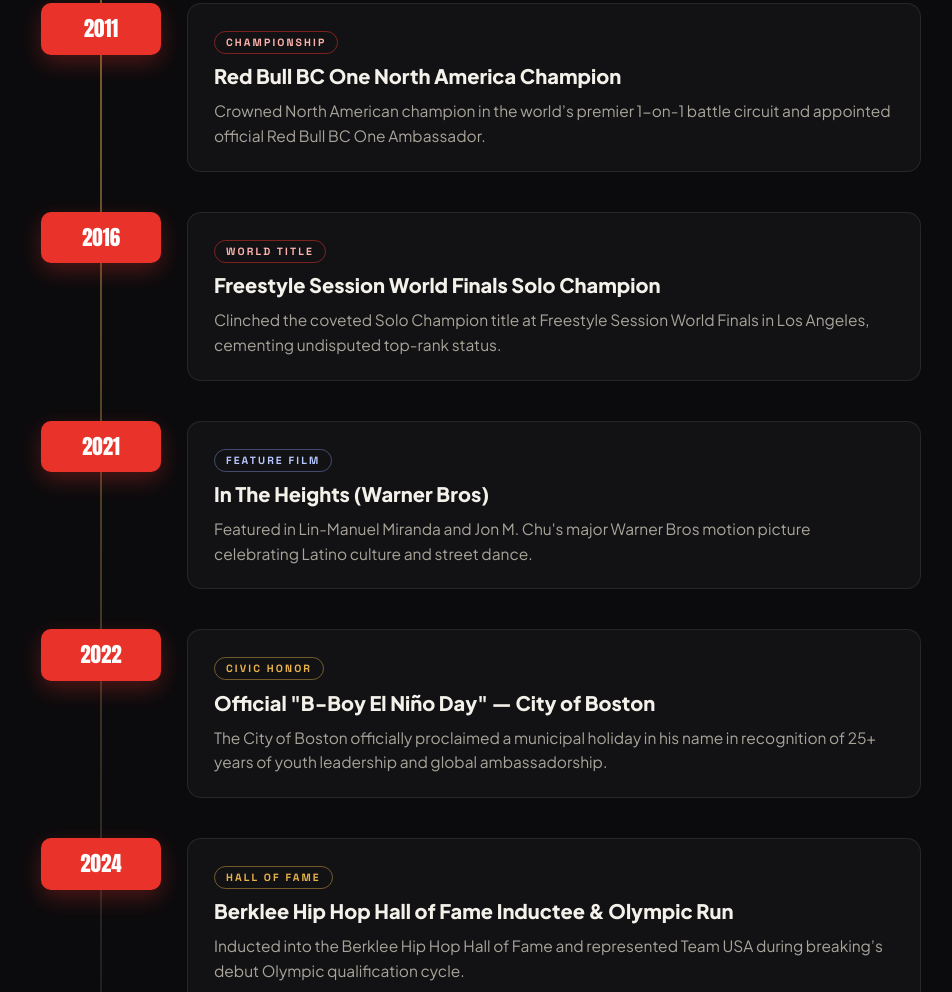
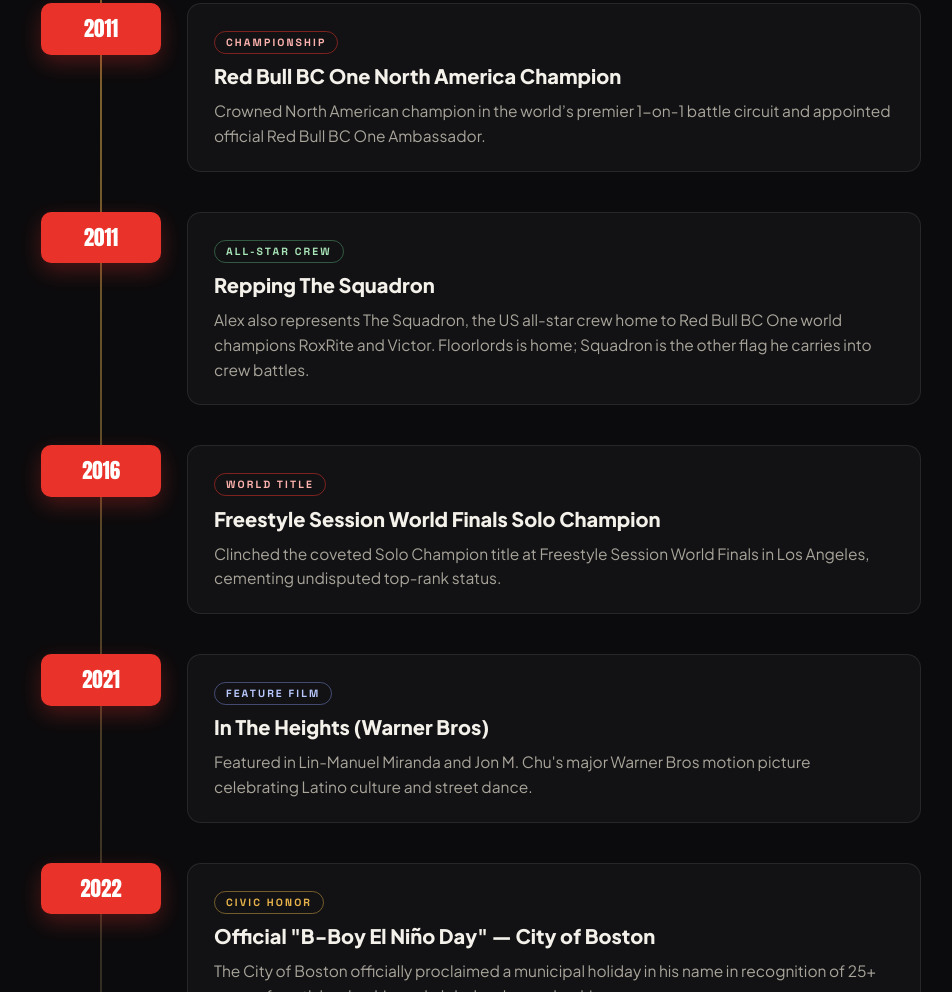
Before and after one commit to leanski-tech/bboy-el-nino-website, a plain HTML site: page index.html in a window 1280 px wide. Shown: the part 4161-5153 px from the top of the page, without its empty margins (13-965 px from the left). Drawn offline with Linux system fonts and the light colour scheme.

Commit message:
Add The Squadron: story line, 2011 Legacy entry, chat who answer; Floorlords stays the main crew

```diff
--- a/app.js
+++ b/app.js
@@ -273,7 +273,7 @@
     workshops: 'El Ni\u00f1o offers Breaking Workshops and Hip Hop History, plus classes through the Floorlords Studio. He has 28+ years of teaching behind him. For workshop bookings or class details, email ' + mailLink(BOOK_EMAIL) + ' \u2014 for the studio, you can also reach ' + mailLink(STUDIO_EMAIL) + '.',
     studio: 'Floorlords Studio is at 66 Winthrop Street, Cambridge, MA (Harvard Square). Studio email: ' + mailLink(STUDIO_EMAIL) + '. For bookings with El Ni\u00f1o himself, use ' + mailLink(BOOK_EMAIL) + '.',
     event: 'Next up: the Red Bull BC One World Final, Nov 27 to 29, 2026 in Toronto, Canada. Then the Kazakhstan Breaking Championships in Astana, Dec 4 to 6, where El Ni\u00f1o is judging, and the Ground Zero Crew 30 Year Anniversary on Dec 12 in Miami, where he is judging alongside Crumbs and Moy.',
-    who: 'Alex Diaz is B-Boy El Ni\u00f1o \u2014 world champion breaker from Boston, president of the Floorlords Crew (Boston, since 1981). He won his first world title at age 11, has performed in 35+ countries, and has 28+ years of teaching.',
+    who: 'Alex Diaz is B-Boy El Ni\u00f1o \u2014 world champion breaker from Boston, president of the Floorlords Crew (Boston, since 1981). He won his first world title at age 11, has performed in 35+ countries, and has 28+ years of teaching. He also represents The Squadron, the US all-star crew.',
     services: 'El Ni\u00f1o can be booked for four things: Breaking Workshops, Hip Hop History, Event Judging, and Keynote & Speaking. To book any of them, email ' + mailLink(BOOK_EMAIL) + '.',
     judge: 'For Event Judging, El Ni\u00f1o brings three decades at the top of the battle scene. To book him as a judge, email ' + mailLink(BOOK_EMAIL) + ' with your event date and city.',
     speak: 'For Keynote & Speaking, El Ni\u00f1o shares a story that starts with a world title at age 11 and leads the Floorlords Crew today. To book him to speak, email ' + mailLink(BOOK_EMAIL) + '.',
--- a/index.html
+++ b/index.html
@@ -271,6 +271,9 @@
                   Over three decades, El Niño has dominated or judged virtually every marquee competition on earth: <em>Red Bull BC One</em>, <em>Freestyle Session Undisputed</em>, <em>Outbreak Europe</em>, <em>B-Boy City</em>, and <em>Battle in Shanghai</em>.
                 </p>
                 <p>
+                  He also represents <strong>The Squadron</strong>, the US all-star crew he has run with since 2011, home to Red Bull BC One world champions RoxRite and Victor. Floorlords is home. Squadron is the other flag he carries into crew battles.
+                </p>
+                <p>
                   His technical precision crossed over into commercial culture: performing alongside icons like <strong>Missy Elliott, LL Cool J, 50 Cent, and Busta Rhymes</strong>, bringing authentic street breaking to the silver screen in <strong>Step Up 3D (2010)</strong>, and contributing to the film adaptation of <strong>In The Heights (2021)</strong>.
                 </p>
                 <div class="chapter-highlight-box">
@@ -393,6 +396,15 @@
               <span class="t-tag title">Championship</span>
               <h3>Red Bull BC One North America Champion</h3>
               <p>Crowned North American champion in the world’s premier 1-on-1 battle circuit and appointed official Red Bull BC One Ambassador.</p>
+            </div>
+          </div>
+
+          <div class="t-item" data-category="culture">
+            <div class="t-year-badge">2011</div>
+            <div class="t-content">
+              <span class="t-tag crew">All-Star Crew</span>
+              <h3>Repping The Squadron</h3>
+              <p>Alex also represents The Squadron, the US all-star crew home to Red Bull BC One world champions RoxRite and Victor. Floorlords is home; Squadron is the other flag he carries into crew battles.</p>
             </div>
           </div>
 
```
